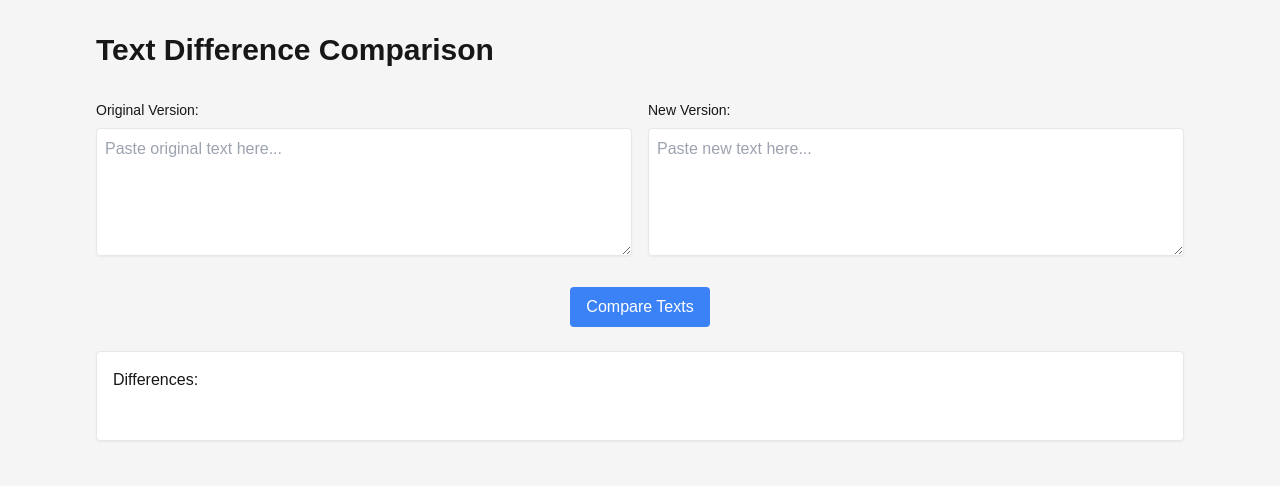
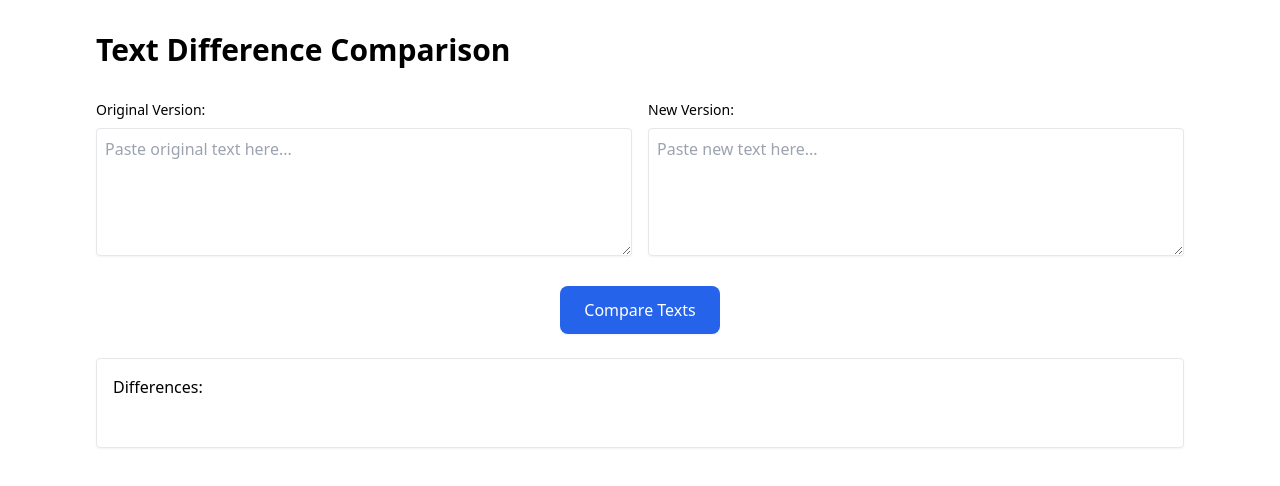
Before and after one commit to wv2000/text-diff-tool, a Next.js app: page / in a window 1280 px wide. Both pictures are taken after a click on the button "Compare Texts". Shown: the top 486 px of the page. Built offline with nearby package versions, Linux system fonts and the light colour scheme.

Commit message:
Improve styling

```diff
--- a/app/globals.css
+++ b/app/globals.css
@@ -2,31 +2,18 @@
 @tailwind components;
 @tailwind utilities;
 
-:root {
-  --background: #ffffff;
-  --foreground: #171717;
+.rounded {
+  border-radius: 0.25rem;
 }
 
-@media (prefers-color-scheme: dark) {
-  :root {
-    --background: #0a0a0a;
-    --foreground: #ededed;
-  }
+.line-through {
+  text-decoration: line-through;
 }
 
-body {
-  color: var(--foreground);
-  background: var(--background);
-  font-family: Arial, Helvetica, sans-serif;
+button {
+  cursor: pointer;
 }
 
-@layer base {
-  :root {
-    --background: 0 0% 100%;
-    --foreground: 222.2 84% 4.9%;
-  }
+textarea {
+  resize: vertical;
 }
-
-body {
-  background-color: #f5f5f5;
-}
--- a/app/page.tsx
+++ b/app/page.tsx
@@ -108,7 +108,7 @@ export default function Home() {
       <div className="flex justify-center mb-6">
       <button
         onClick={findInlineDifferences}
-          className="px-4 py-2 bg-blue-500 text-white rounded hover:bg-blue-600 transition-colors"
+        className="px-6 py-3 bg-blue-600 text-white rounded-lg hover:bg-blue-700 transition-colors font-medium shadow-sm"
       >
         Compare Texts
       </button>
@@ -121,13 +121,13 @@ export default function Home() {
       {diffResult.map((part, index) => (
         <span
           key={index}
-                className={
+          className={`px-1 rounded ${
             part.type === 'addition'
-                    ? 'bg-green-100 text-green-800'
+              ? 'bg-green-100 text-green-800 font-medium'
               : part.type === 'deletion'
-                    ? 'bg-red-100 text-red-800 line-through'
+              ? 'bg-red-100 text-red-800 line-through opacity-75'
               : ''
-                }
+          }`}
         >
           {part.text}
         </span>
```
Lines whose indentation alone changed are shown as unchanged.
